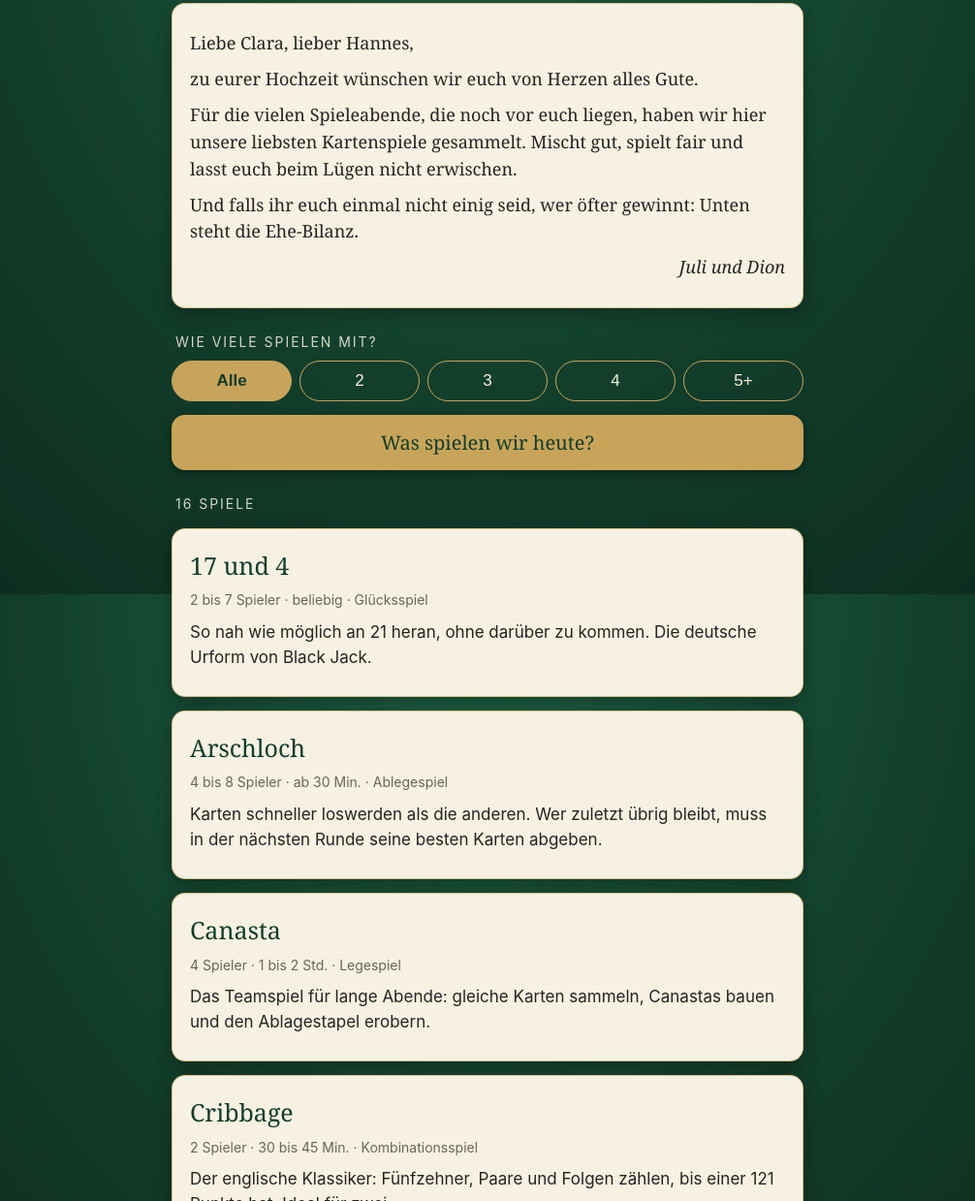
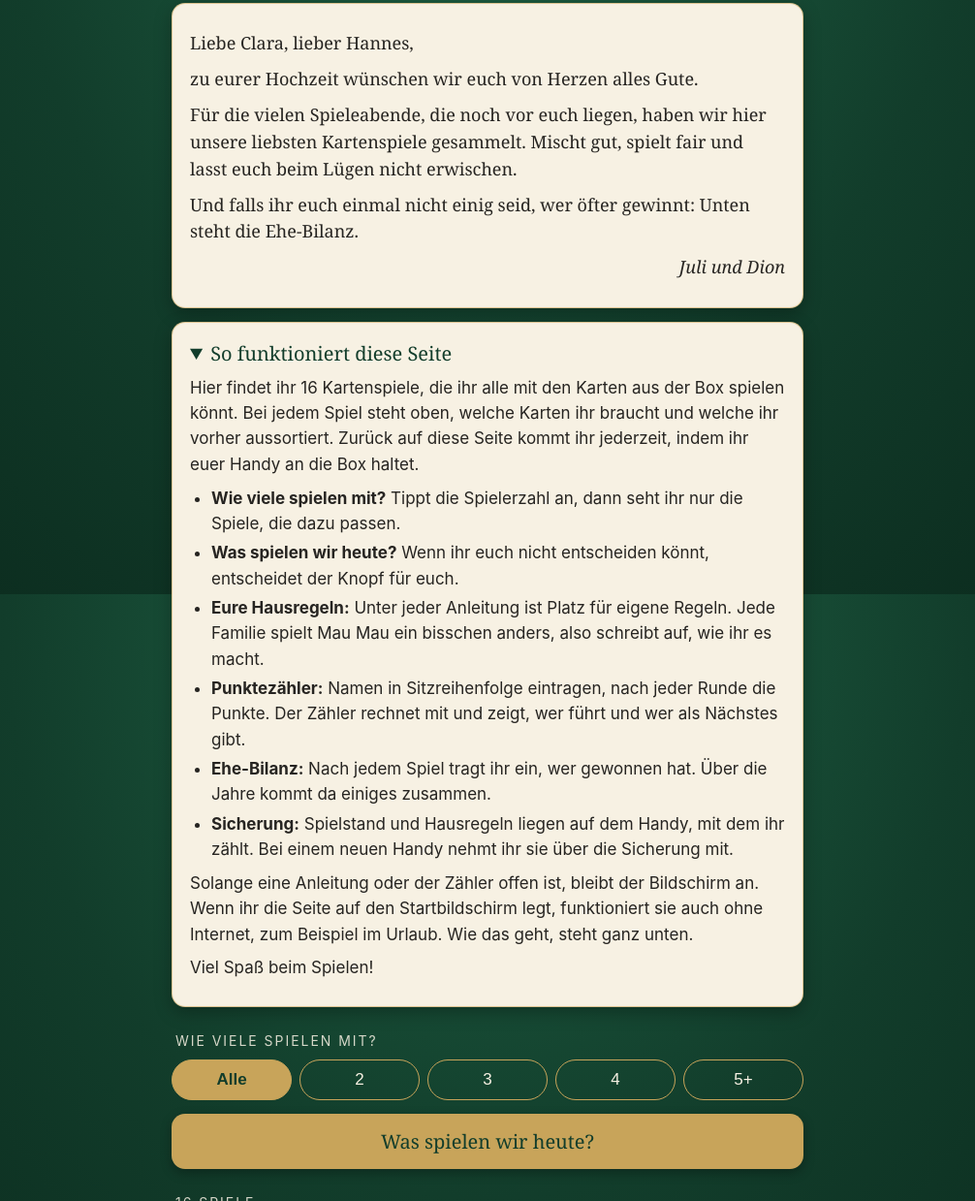
Before and after one commit to spieleabend-hannes-und-clara/spieleabend-hannes-und-clara.github.io, a plain HTML site: page index.html in a window 1280 px wide. Shown: the part 187-1426 px from the top of the page at 97% size, without its empty margins (137-1143 px from the left). Drawn offline with Linux system fonts and the light colour scheme.

Commit message:
Einleitung zur Seite ergänzt
Co-Authored-By: Claude Opus 5.5 <noreply@anthropic.com>

```diff
--- a/index.html
+++ b/index.html
@@ -61,6 +61,8 @@ textarea{width:100%;padding:10px;font:16px/1.45 inherit;font-family:inherit;bord
 .zaehler td.vorn{background:var(--gold);color:var(--g);border-radius:6px}
 .geber{margin:10px 0 0;font-size:16px}
 .geber .knopf{margin:0 0 0 8px;padding:5px 12px;font-size:14px}
+.anleitung summary{font:20px Georgia,serif;color:var(--g);cursor:pointer}
+.anleitung[open] summary{margin-bottom:8px}
 .tipp{color:var(--c);opacity:.85;font-size:15px;text-align:center;margin:22px 8px 0;line-height:1.5}
 .fuss{text-align:center;color:var(--gold);opacity:.7;letter-spacing:.5em;margin-top:30px}
 </style>
@@ -84,6 +86,9 @@ const geh = h => { if (location.hash === h) route(); else location.hash = h; };
 const istApp = window.matchMedia('(display-mode: standalone)').matches || navigator.standalone === true;
 let anzahl = LS.get('anzahl', 0);
 let letzter = null;
+// Beim allerersten Besuch ist die Erklärung aufgeklappt, danach zugeklappt
+let anleitungOffen = !LS.get('gesehen', false);
+LS.set('gesehen', true);
 
 function start() {
   const liste = sortiert().filter(g => passt(g, anzahl));
@@ -91,6 +96,7 @@ function start() {
   <header class="kopf"><div class="farben">♠♥♣♦</div><h1>Spieleabend</h1>
     <div class="paar">${esc(CONFIG.paar)}</div>${CONFIG.datum ? `<div class="datum">${esc(CONFIG.datum)}</div>` : ''}</header>
   <section class="karte widmung">${CONFIG.widmung}<p class="von">${esc(CONFIG.von)}</p></section>
+  ${CONFIG.anleitung ? `<details class="karte anleitung"${anleitungOffen ? ' open' : ''}><summary>So funktioniert diese Seite</summary>${CONFIG.anleitung}</details>` : ''}
   <div class="label">Wie viele spielen mit?</div>
   <div class="chips">${[[0, 'Alle'], [2, '2'], [3, '3'], [4, '4'], [5, '5+']].map(([n, t]) =>
     `<button class="chip${n === anzahl ? ' an' : ''}" data-n="${n}">${t}</button>`).join('')}</div>
@@ -102,6 +108,8 @@ function start() {
   <a class="knopf leise" href="#/zaehler">Punktezähler und Ehe-Bilanz</a>
   ${istApp ? '' : `<p class="tipp">Tipp: Legt euch diese Seite auf den Startbildschirm. Auf dem iPhone über das Teilen-Symbol und „Zum Home-Bildschirm“, bei Android über das Menü ⋮ und „Zum Startbildschirm hinzufügen“. Dann funktioniert sie auch ohne Internet.</p>`}
   <div class="fuss">♠♥♣♦</div>`;
+  const d = app.querySelector('details.anleitung');
+  if (d) d.ontoggle = () => { anleitungOffen = d.open; };
   app.querySelectorAll('.chip').forEach(b => b.onclick = () => { anzahl = +b.dataset.n; LS.set('anzahl', anzahl); start(); });
   $('#zufall').onclick = () => {
     const pool = liste.length > 1 ? liste.filter(g => g.id !== letzter) : liste;
--- a/spiele.js
+++ b/spiele.js
@@ -8,6 +8,18 @@ const CONFIG = {
     <p>zu eurer Hochzeit wünschen wir euch von Herzen alles Gute.</p>
     <p>Für die vielen Spieleabende, die noch vor euch liegen, haben wir hier unsere liebsten Kartenspiele gesammelt. Mischt gut, spielt fair und lasst euch beim Lügen nicht erwischen.</p>
     <p>Und falls ihr euch einmal nicht einig seid, wer öfter gewinnt: Unten steht die Ehe-Bilanz.</p>`,
+  anleitung: `
+    <p>Hier findet ihr 16 Kartenspiele, die ihr alle mit den Karten aus der Box spielen könnt. Bei jedem Spiel steht oben, welche Karten ihr braucht und welche ihr vorher aussortiert. Zurück auf diese Seite kommt ihr jederzeit, indem ihr euer Handy an die Box haltet.</p>
+    <ul>
+      <li><b>Wie viele spielen mit?</b> Tippt die Spielerzahl an, dann seht ihr nur die Spiele, die dazu passen.</li>
+      <li><b>Was spielen wir heute?</b> Wenn ihr euch nicht entscheiden könnt, entscheidet der Knopf für euch.</li>
+      <li><b>Eure Hausregeln:</b> Unter jeder Anleitung ist Platz für eigene Regeln. Jede Familie spielt Mau Mau ein bisschen anders, also schreibt auf, wie ihr es macht.</li>
+      <li><b>Punktezähler:</b> Namen in Sitzreihenfolge eintragen, nach jeder Runde die Punkte. Der Zähler rechnet mit und zeigt, wer führt und wer als Nächstes gibt.</li>
+      <li><b>Ehe-Bilanz:</b> Nach jedem Spiel tragt ihr ein, wer gewonnen hat. Über die Jahre kommt da einiges zusammen.</li>
+      <li><b>Sicherung:</b> Spielstand und Hausregeln liegen auf dem Handy, mit dem ihr zählt. Bei einem neuen Handy nehmt ihr sie über die Sicherung mit.</li>
+    </ul>
+    <p>Solange eine Anleitung oder der Zähler offen ist, bleibt der Bildschirm an. Wenn ihr die Seite auf den Startbildschirm legt, funktioniert sie auch ohne Internet, zum Beispiel im Urlaub. Wie das geht, steht ganz unten.</p>
+    <p>Viel Spaß beim Spielen!</p>`,
   von: 'Juli und Dion'
 };
 
```
